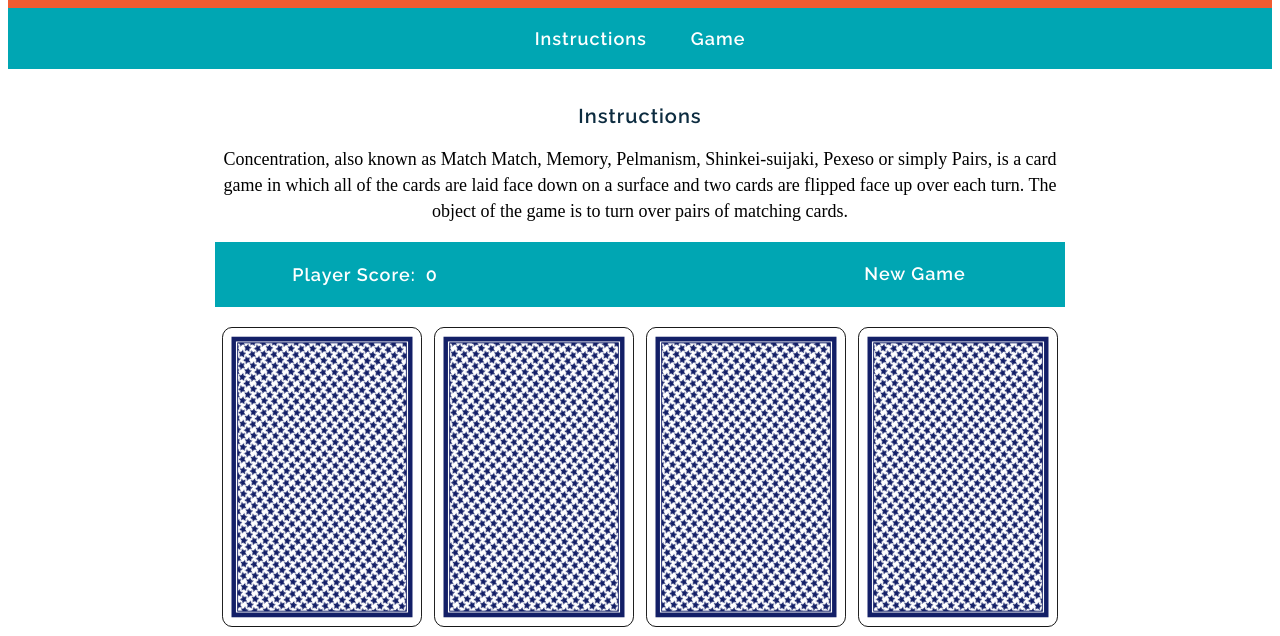
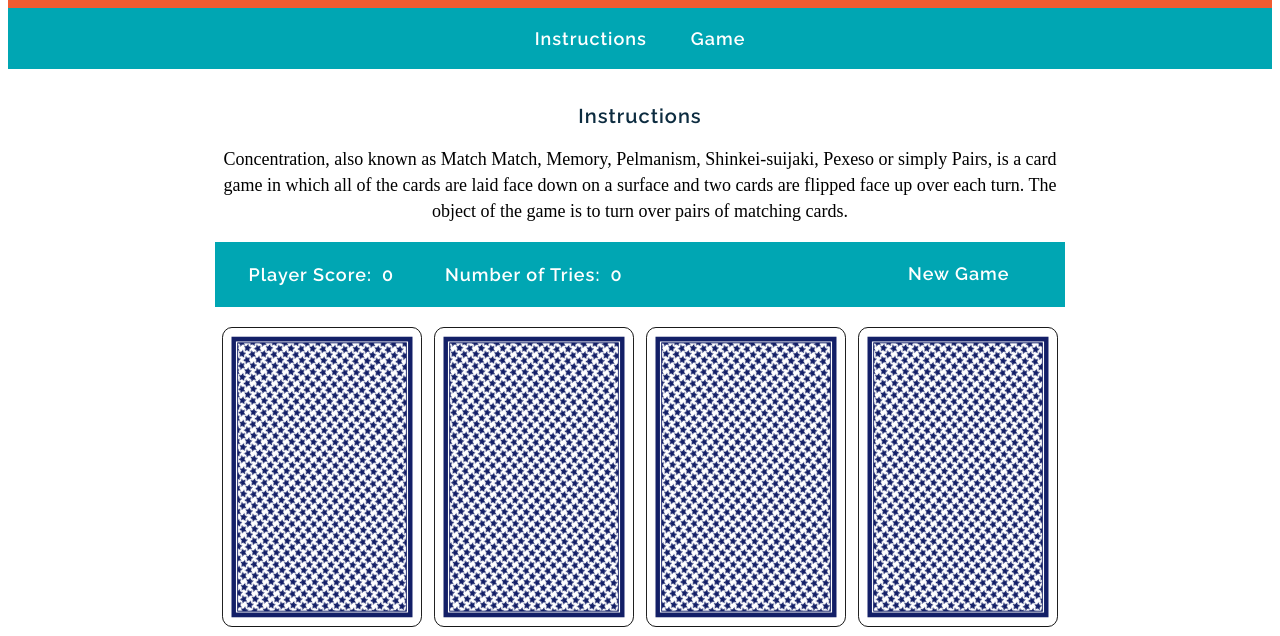
Before and after one commit to nlukjanov/sei-fundamentals-memorygame, a plain HTML site: page memory_game/index.html in a window 1280 px wide. Both pictures are taken after a click on the element "New Game". Shown: the part 113-749 px from the top of the page. Drawn offline with Linux system fonts and the light colour scheme; a web font is replaced by a local one.

Commit message:
added number of tries and forbid clicks after 2nd card

```diff
--- a/memory_game/css/style.css
+++ b/memory_game/css/style.css
@@ -86,7 +86,7 @@ main {
   justify-content: center;
 }
 
-#player-score {
+.score-and-tries {
   margin-left: 10px;
 }
 
--- a/memory_game/index.html
+++ b/memory_game/index.html
@@ -20,7 +20,10 @@
 
     <div class="container">
       <div class="game-details">
-        Player Score: <span id="player-score">0</span>
+        Player Score: <span class="score-and-tries" id="player-score">0</span>
+      </div>
+      <div class="game-details">
+        Number of Tries: <span class="score-and-tries" id="number-of-tries">0</span>
       </div>
       <div class="game-details">
         <span id="notification"> </span>
--- a/memory_game/js/main.js
+++ b/memory_game/js/main.js
@@ -31,13 +31,14 @@ function shuffle(array) {
 shuffle(cards);
 
 var cardsInPlay = [];
-
+var gameBoard = document.getElementById('game-board');
 function createBoard() {
+  gameBoard.style.pointerEvents = 'auto';
   for (let i = 0; i < cards.length; i++) {
     var cardElement = document.createElement('img');
     cardElement.setAttribute('src', 'images/cards/blue_back.svg');
     cardElement.setAttribute('data-id', i);
-    var gameBoard = document.getElementById('game-board');
+
     gameBoard.appendChild(cardElement);
     cardElement.addEventListener('click', flipCard);
   }
@@ -47,8 +48,10 @@ var resetButton = document.getElementById('reset-button');
 resetButton.addEventListener('click', resetGame);
 
 var score = 0;
+var numberOfTries = 0;
 var notification = document.getElementById('notification');
 var playerScore = document.getElementById('player-score');
+var displayNumberOfTries = document.getElementById('number-of-tries');
 var node = document.getElementById('game-board');
 
 function newBoard() {
@@ -64,7 +67,9 @@ function notificationReset() {
 
 function resetGame() {
   score = 0;
+  var numberOfTries = 0;
   playerScore.innerHTML = score;
+  displayNumberOfTries.innerHTML = numberOfTries;
   notificationReset();
   shuffleDeck();
   cards = [deck[0], deck[1], deck[2], deck[3], deck[0], deck[1], deck[2], deck[3]];
@@ -79,8 +84,10 @@ function flipCard() {
   this.setAttribute('src', cards[cardId].cardImage);
 
   function checkForMatch() {
-
     if (cardsInPlay.length === 2) {
+      gameBoard.style.pointerEvents = 'none';
+      numberOfTries = numberOfTries + 1;
+      displayNumberOfTries.innerHTML = numberOfTries;
       if (cardsInPlay[0].rank === cardsInPlay[1].rank && cardsInPlay[0].suit === cardsInPlay[1].suit) {
         notification.style.color = "green";
         notification.innerHTML = 'It is a match!';
```
